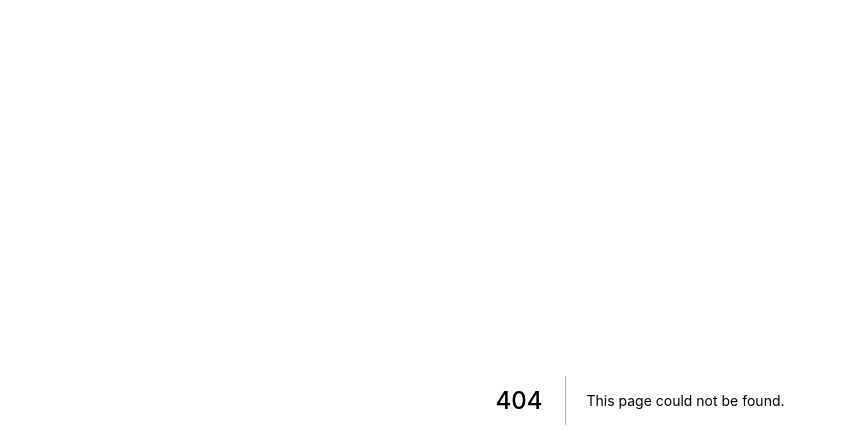
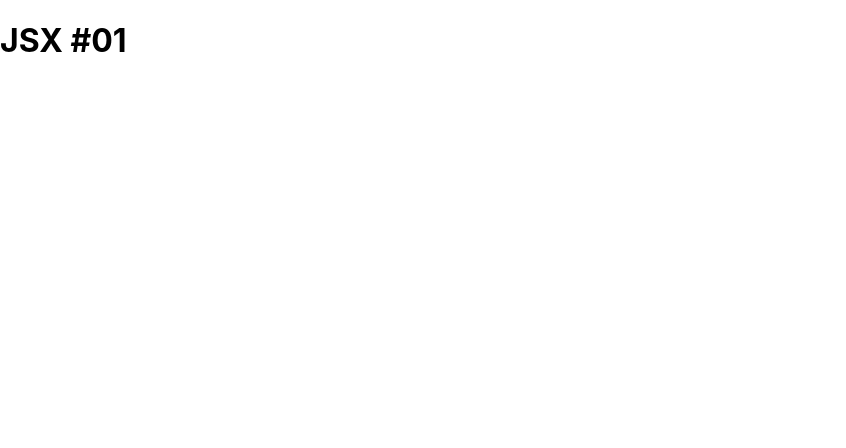
Before and after one commit to TakayukiKomatsu/cod3r-next-react, a Next.js app: page /basicos/jsx1 in a window 1280 px wide. Before the commit this address had no page. Shown: the top 448 px of the page, without its empty margins (0-846 px from the left). Built offline with nearby package versions, Linux system fonts and the light colour scheme.

Commit message:
rename to jsx1

```diff
--- /dev/null
+++ b/pages/basicos/jsx1.js
@@ -0,0 +1,9 @@
+// JSX => Javascript com XML
+
+export default function jsx1Diferente() {
+	return (
+		<div>
+			<h1>JSX #01</h1>
+		</div>
+	)
+}
--- a/pages/basicos/segundo.js
+++ /dev/null
@@ -1,5 +0,0 @@
-// JSX => Javascript com XML
-
-export default function segundo() {
-	return <h1>Segundo</h1>
-}
```
